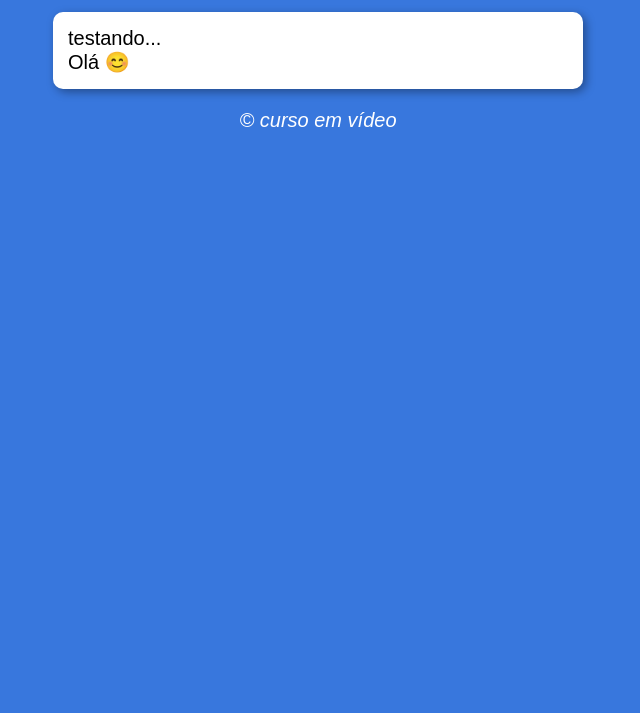
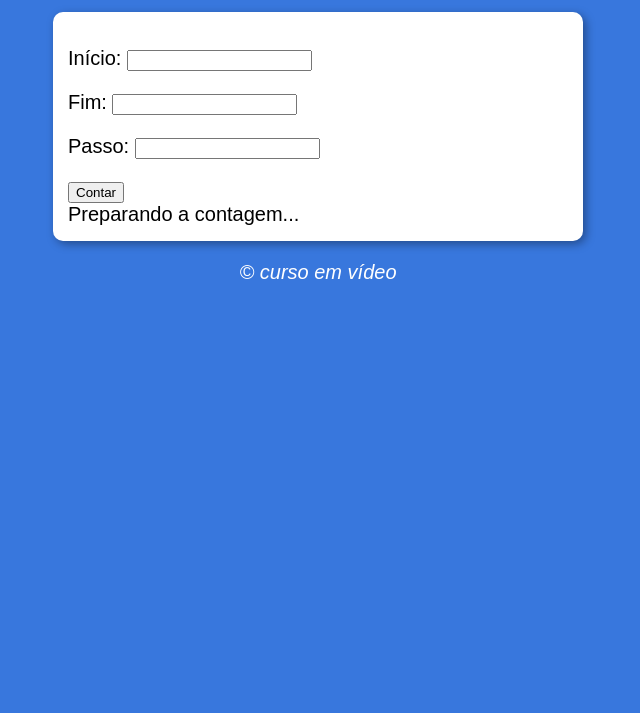
Before and after one commit to zeleine/estudos-javascript-guanabara, a plain HTML site: page CursoJs/aula14ex/ex016/modelo.html in a window 1280 px wide. Shown: the part 87-800 px from the top of the page, without its empty margins (322-962 px from the left). Drawn offline with Linux system fonts and the light colour scheme.

Commit message:
Add files via upload

```diff
--- a/CursoJs/aula14ex/ex016/modelo.html
+++ b/CursoJs/aula14ex/ex016/modelo.html
@@ -4,19 +4,22 @@
   <meta charset="UTF-8">
   <meta http-equiv="X-UA-Compatible" content="IE=edge">
   <meta name="viewport" content="width=device-width, initial-scale=1.0">
-  <title>Modelo de Exercício</title>
+  <title>Super Contador</title>
   <link rel="stylesheet" href="style.css">
 </head>
 <body>
   <header>
-    <h1>Título</h1>
+    <h1>Vamos Contar</h1>
   </header>
   <section>
-    <div>
-      testando...
+    <div id="dados">
+      <p>Início: <input type="number" name="inicio" id="txti"></p>
+      <p>Fim: <input type="number" name="fim" id="txtf"></p>
+      <p>Passo: <input type="number" name="passo" id="txtp"></p>
+      <input type="button" value="Contar" onclick="contar()">
     </div>
-    <div>
-      Olá 😊
+    <div id="res">
+      Preparando a contagem...
     </div>
   </section>
   <footer>
--- a/CursoJs/aula14ex/ex016/script.js
+++ b/CursoJs/aula14ex/ex016/script.js
@@ -1 +1,33 @@
-alert('hi hi😊')
+function contar() {
+  let ini = document.getElementById("txti");
+  let fim = document.getElementById("txtf");
+  let passo = document.getElementById("txtp");
+  let res = document.getElementById("res");
+
+  if (
+    ini.value.length == 0 ||
+    fim.value.length == 0 ||
+    passo.value.length == 0
+  ) {
+    window.alert("[ERRO] Faltam dados!");
+  } else {
+    res.innerHTML = "Contando: ";
+    let i = Number(ini.value);
+    let f = Number(fim.value);
+    let p = Number(passo.value);
+
+    if (i < f) {
+      // contagem crescente
+      for (let c = i; c <= f; c += p) {
+        res.innerHTML += ` ${c} \u{1F449}`;
+      }
+      res.innerHTML += ` \u{1F3C1}`;
+    } else {
+      // contagem regressiva
+      for (let c = i; c >= f; c -= p) {
+        res.innerHTML += ` ${c} \u{1F449}`;
+      }
+    }
+    res.innerHTML += ` \u{1F3C1}`;
+  }
+}
```
